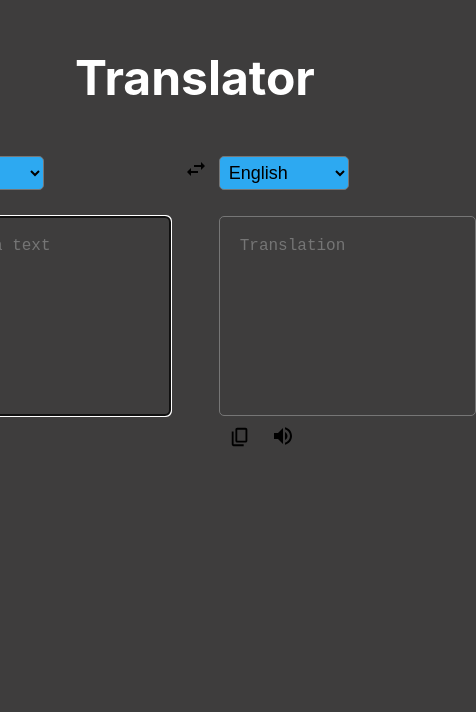
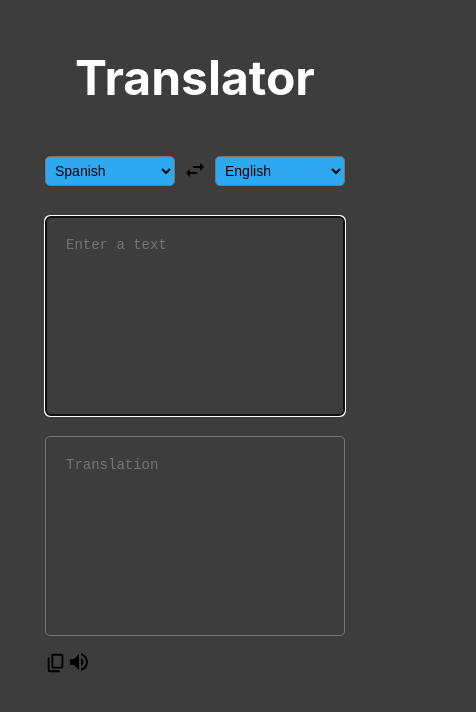
Before and after one commit to elialcodes/translator, a React (Vite) app: page / in a window 390 px wide. Shown: the top 712 px of the page, 476 px wide, since content can reach past the window. Built offline with nearby package versions, Linux system fonts and the light colour scheme.

Commit message:
fix: responsive desing

```diff
--- a/src/App.css
+++ b/src/App.css
@@ -23,27 +23,36 @@
 }
 
 .container {
-  width: 100%;
+  width: 600px;
+  margin: 0 auto;
   display: flex;
+  flex-direction: column;
   justify-content: center;
-  gap: 3%;
 }
 
-.from-and-to-container {
+.selector-languages {
   display: flex;
-  flex-direction: column;
+  justify-content: space-between;
+  margin-bottom: 10%;
 }
 
 .language {
+  width: 250px;
   background-color: rgb(45, 169, 241);
   font-size: 18px;
   padding: 5px;
   color: black;
   border-radius: 5px;
-  margin-bottom: 10%;
+}
+
+.textarea-languages {
+  display: flex;
+  justify-content: space-between;
+  gap: 5%;
 }
 
 .textarea {
+  width: 250px;
   resize: 'none';
   background-color: transparent;
   padding: 20px;
@@ -57,15 +66,31 @@
 .button-icon {
   background-color: transparent;
   border: none;
-  padding: 0 4%;
 }
 
 .copied-text {
   background-color: lightskyblue;
 }
 
-@media (max-width: 768px) {
+@media (max-width: 767px) {
+  .container {
+    width: 300px;
+  }
+
   .language {
     width: 130px;
+    font-size: 14px;
+  }
+
+  .textarea-languages {
+    display: flex;
+    flex-direction: column;
+    justify-content: space-between;
+    gap: 20px;
+  }
+
+  .textarea {
+    width: 100%;
+    font-size: 14px;
   }
 }
--- a/src/App.tsx
+++ b/src/App.tsx
@@ -74,15 +74,12 @@ function App() {
     <>
       <h1 className="title">Translator</h1>
       <div className="container">
-        <div className="from-and-to-container">
+        <div className="selector-languages">
           <LanguageSelector
             type="from"
             value={fromLanguage}
             onChange={setFromLanguage}
           />
-          <TextArea type="from" value={fromText} onChange={setFromText} />
-        </div>
-        <div>
           <button
             className="button-icon"
             // si el lenguaje de partida es "auto", el botón está desabilitado
@@ -91,13 +88,15 @@ function App() {
           >
             <ArrowsIcon />
           </button>
-        </div>
-        <div className="from-and-to-container">
           <LanguageSelector
             type="to"
             value={toLanguage}
             onChange={setToLanguage}
           />
+        </div>
+        <div className="textarea-languages">
+          <TextArea type="from" value={fromText} onChange={setFromText} />
+          <div>
             <TextArea type="to" loading={loading} value={result} readOnly />
             <div className="copy-and-speak">
               <button
@@ -125,6 +124,7 @@ function App() {
             </div>
           </div>
         </div>
+      </div>
     </>
   );
 }
```
Lines whose indentation alone changed are shown as unchanged.
